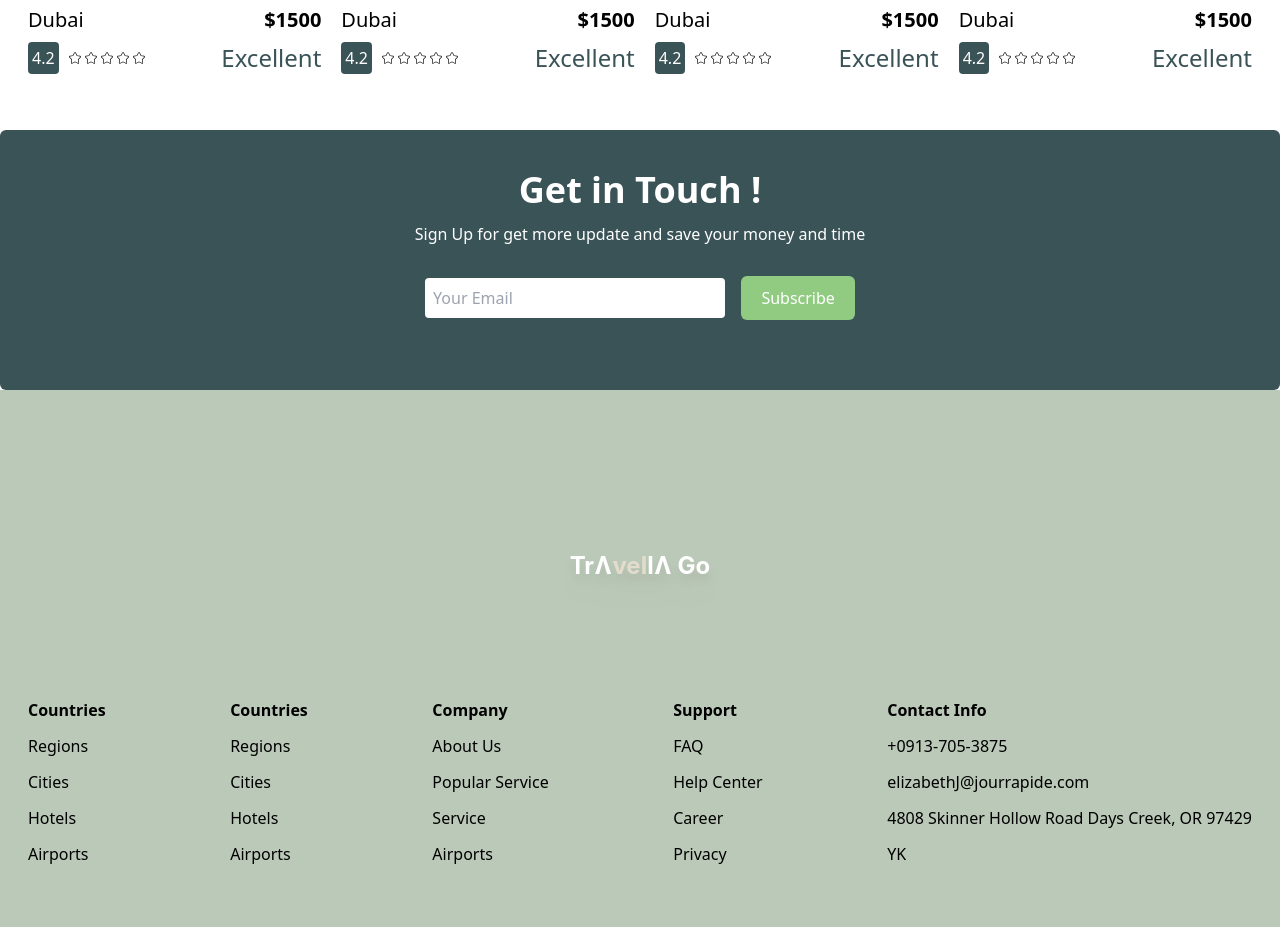
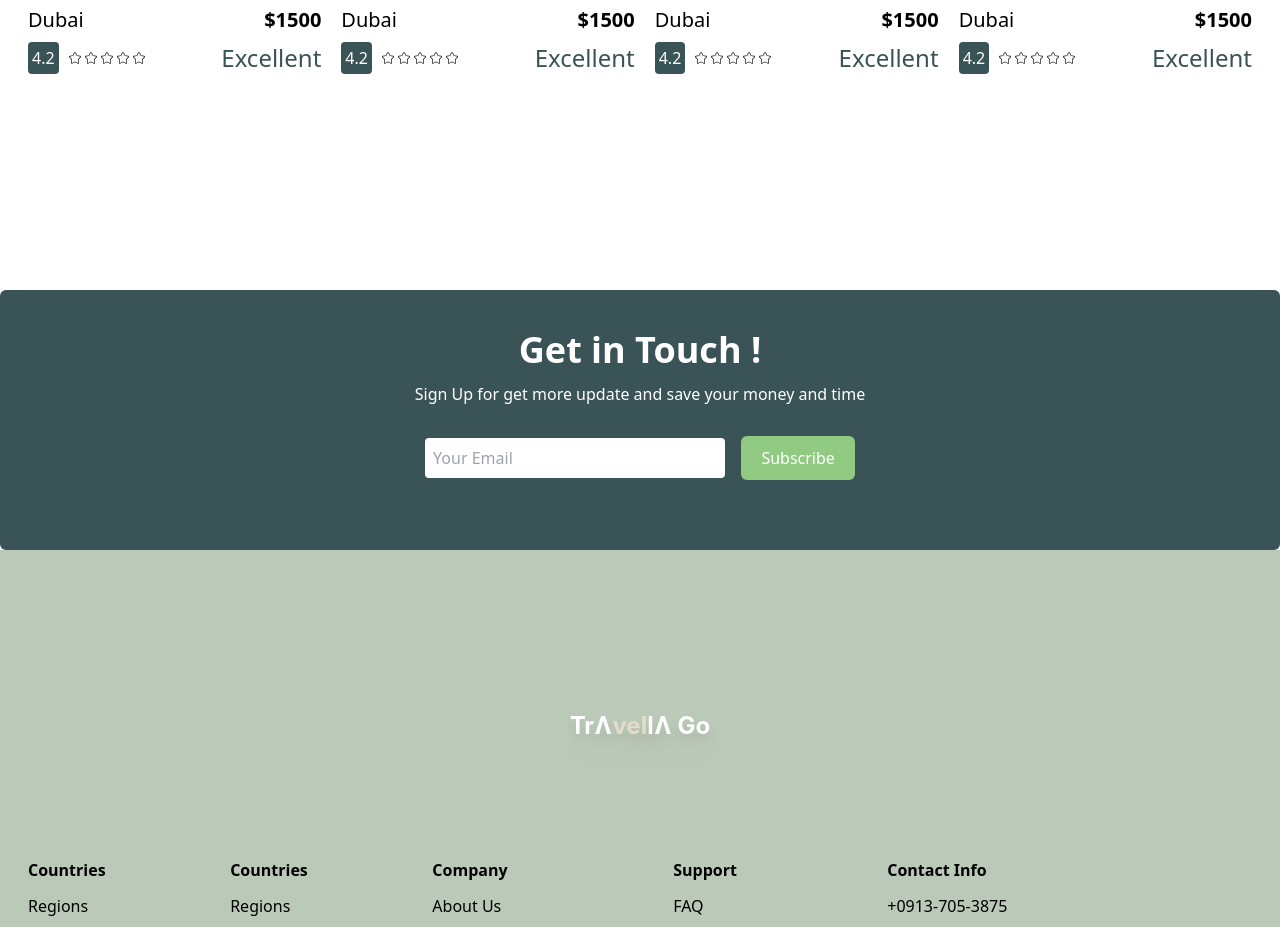
Before and after one commit to farzanapomy/Travella-app, a React (Vite) app in the folder app/: page / in a window 1280 px wide. Shown: the part 2040-2967 px from the top of the page. Built offline with nearby package versions, Linux system fonts and the light colour scheme.

Commit message:
change-sub

```diff
--- a/app/src/pages/Components/Subscribe/Subscribe.jsx
+++ b/app/src/pages/Components/Subscribe/Subscribe.jsx
@@ -1,6 +1,6 @@
 const Subscribe = () => {
   return (
-    <div className="bg-[#3A5357] w-full mx-auto flex justify-center items-center p-10 text-white rounded-md mt-10">
+    <div className="bg-[#3A5357] w-full mx-auto flex justify-center items-center p-10 text-white rounded-md mt-50">
       <div className=" text-center">
         <h1 className="text-4xl font-bold mb-3">Get in Touch !</h1>
         <span>Sign Up for get more update and save your money and time</span>
```
